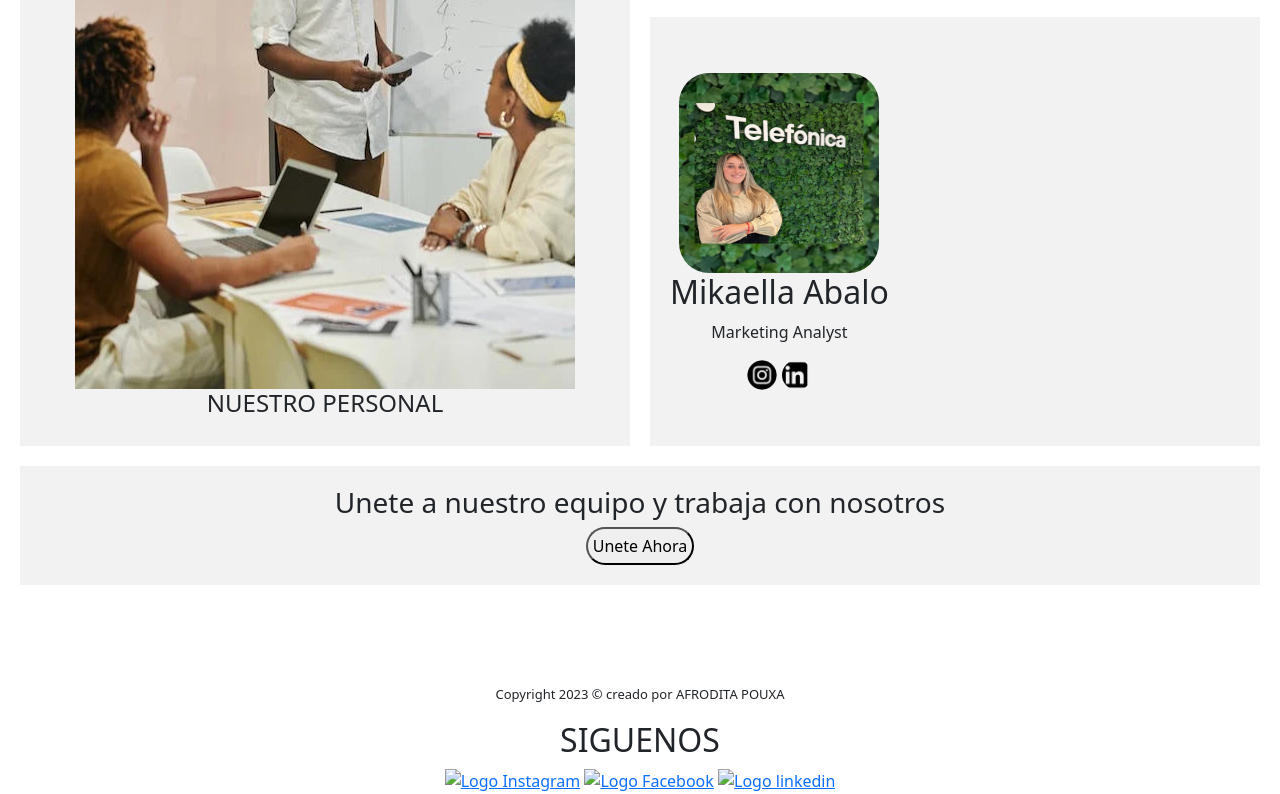
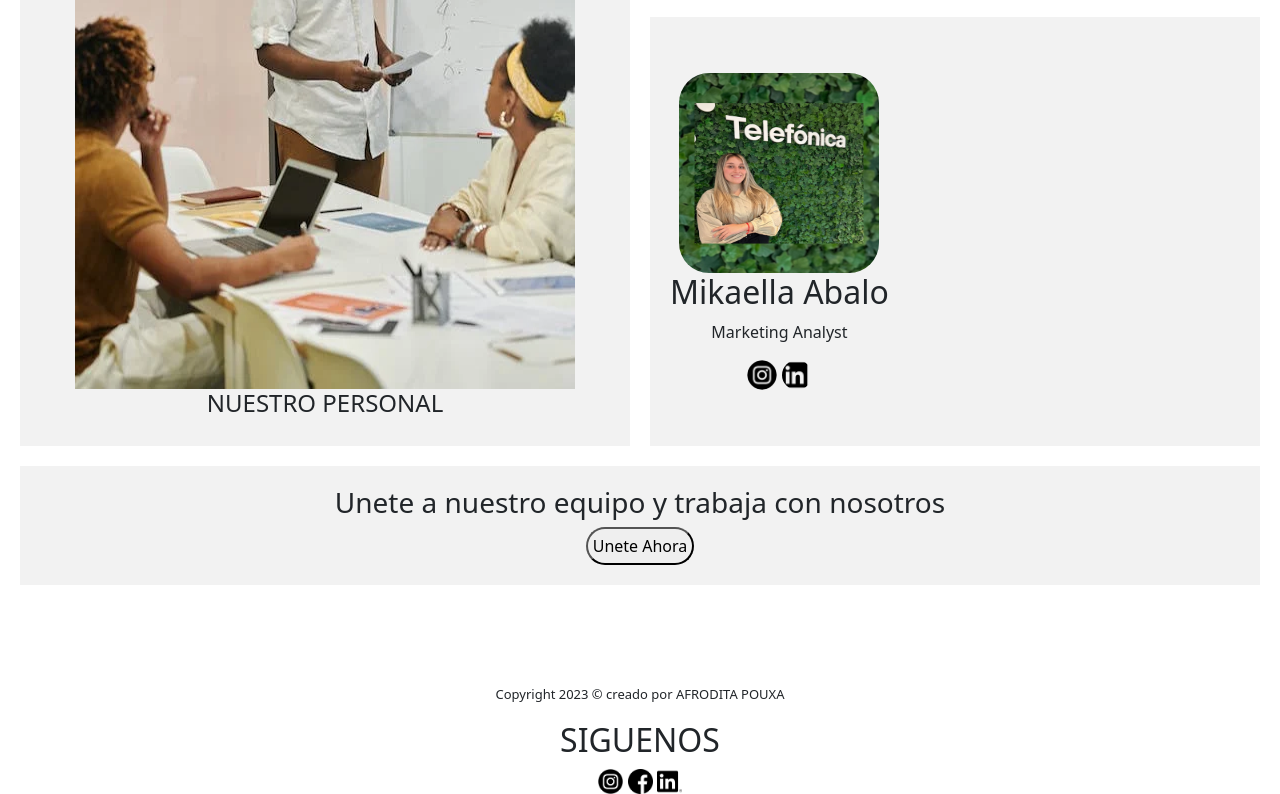
Before and after one commit to matecasaretto/PF-CASARETTO, a plain HTML site: page pages/personal.html in a window 1280 px wide. Shown: the part 547-1341 px from the top of the page. Drawn offline with Linux system fonts and the light colour scheme; the site is published under a folder, as on GitHub Pages, so addresses that start at the root find nothing.

Commit message:
probando

```diff
--- a/pages/personal.html
+++ b/pages/personal.html
@@ -67,61 +67,17 @@
             </section>
         </div>
     </main>
-
-
-
-
-
-
-
-
-
-
-
-
-
-
-
-
-
-
-
-
-
-
-
-
-
-
-
-
-
-
-
-
-
-
-
-
-
-
-
-
-
-
-
-
     <footer class="container-footer-personal">
         <p>Copyright 2023 &copy; creado por AFRODITA POUXA</p>
         <h2>SIGUENOS</h2>
         <div>
-            <a href="https://www.instagram.com/afroditasecondh/"><img src="/img/instagram.png" alt="Logo Instagram"></a>
-            <a href="#"><img src="/img/facebook.png" alt="Logo Facebook"></a>
-            <a href="https://www.linkedin.com/in/mateo-casaretto-38707b240/"><img src="/img/linkedin.png"
+            <a href="https://www.instagram.com/afroditasecondh/"><img src="../img/instagram.png" alt="Logo Instagram"></a>
+            <a href="#"><img src="../img/facebook.png" alt="Logo Facebook"></a>
+            <a href="https://www.linkedin.com/in/mateo-casaretto-38707b240/"><img src="../img/linkedin.png"
                     alt="Logo linkedin"></a>
         </div>
     </footer>
-    <script src="/js/bootstrap.bundle.min.js"></script>
+    <script src="../js/bootstrap.bundle.min.js"></script>
     </section>
     </main>
 </body>
```
